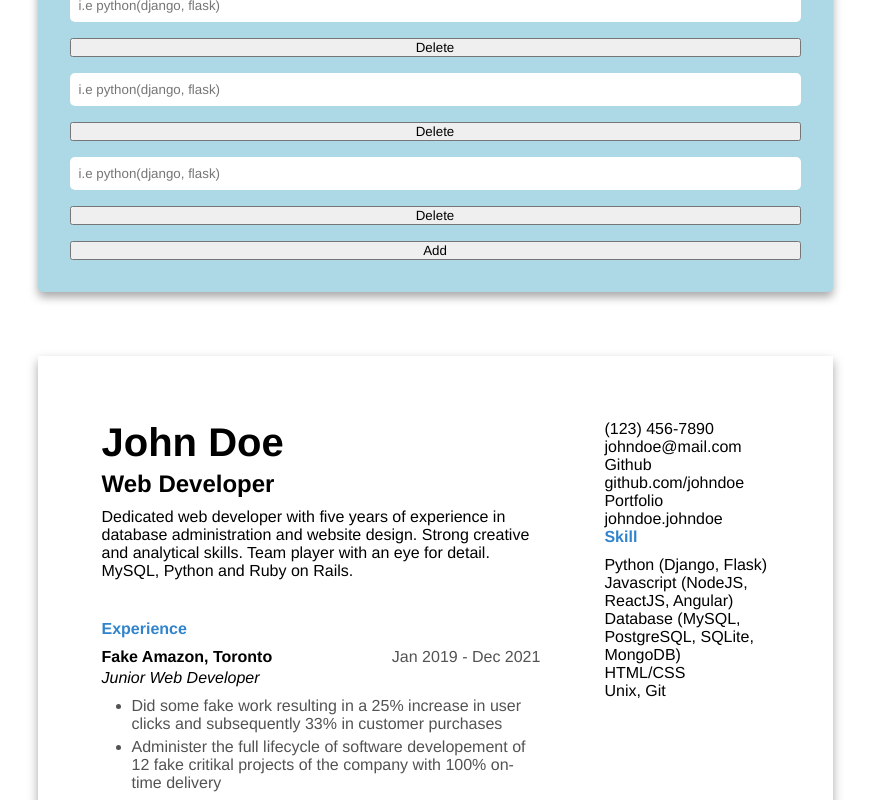
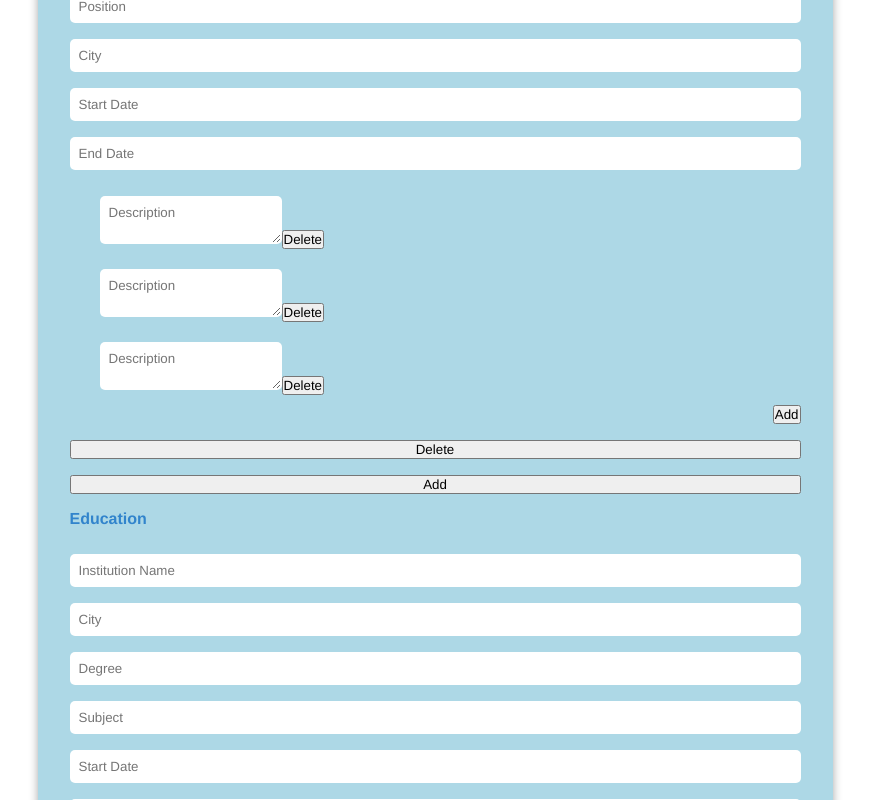
Before and after one commit to jianylei/resume-builder, a React (Create React App) app: page / in a window 1280 px wide. Shown: the part 1920-2720 px from the top of the page, without its empty margins (205-1075 px from the left). Built offline with nearby package versions, Linux system fonts and the light colour scheme; the HTML template or start-up script is replaced by a standard one.

Commit message:
finished preview main content css

```diff
--- a/src/App.css
+++ b/src/App.css
@@ -86,7 +86,7 @@
 .preview-header-container{
 }
 .preview-header-container >h1{
-  font-size: 40px;
+  font-size: 45px;
   margin-bottom: 5px;
 }
 .summary{
@@ -94,10 +94,10 @@
   margin-bottom: 40px;
 }
 /* experience */
-.experience{
-  margin-bottom: 10px;
+.experience, .education{
+  margin-bottom: 5px;
 }
-.experience-flex{
+.experience-flex, .education-flex{
   display: flex;
   justify-content: space-between;
   margin-bottom: 3px;
--- a/src/components/exampleResume.js
+++ b/src/components/exampleResume.js
@@ -46,8 +46,45 @@
         },{
           id: uniqid(),
           text: "Administer the full lifecycle of software developement of 12 fake critikal projects of the company with 100% on-time delivery"
-      }]
-    }],
+      },{
+        id: uniqid(),
+        text: "Applied version control software (Git) to track, test, and update fake pre-existing source code"
+    }]
+    },{
+        id: uniqid(),
+        company: "Fake RBC",
+        position: "Web Developer CO-OP",
+        city: "Toronto",
+        start: "Jun 2018",
+        end: "Dec 2018",
+        description:[{
+          id: uniqid(),
+          text: "Did some fake work resulting in a 25% increase in user clicks and subsequently 33% in customer purchases"
+          },{
+            id: uniqid(),
+            text: "Administer the full lifecycle of software developement of 12 fake critikal projects of the company with 100% on-time delivery"
+        },{
+            id: uniqid(),
+            text: "Applied version control software (Git) to track, test, and update fake pre-existing source code"
+        }]
+      },,{
+        id: uniqid(),
+        company: "Fake Startup",
+        position: "Data Ananlyst CO-OP",
+        city: "Toronto",
+        start: "Jan 2018",
+        end: "Jun 2018",
+        description:[{
+          id: uniqid(),
+          text: "Did some fake work resulting in a 25% increase in user clicks and subsequently 33% in customer purchases"
+          },{
+            id: uniqid(),
+            text: "Administer the full lifecycle of software developement of 12 fake critikal projects of the company with 100% on-time delivery"
+        },{
+            id: uniqid(),
+            text: "Applied version control software (Git) to track, test, and update fake pre-existing source code"
+        }]
+      }],
     education:[{
       id: uniqid(),
       instituteName: "Fake Harvard",
--- a/src/components/form/experienceItems.js
+++ b/src/components/form/experienceItems.js
@@ -62,7 +62,7 @@
             <input onChange={changeExperienceHandler} type="text" name="end" placeholder="End Date"></input>
             <div className="experience-text-container">
                 {experienceItemText}
-                <button onClick={addDescriptionHandler}>Add</button>
+                <button style={{float: "right"}} onClick={addDescriptionHandler}>Add</button>
             </div>
 
             <button onClick={removeExperienceHandler}>Delete</button>
--- a/src/components/form/experienceText.js
+++ b/src/components/form/experienceText.js
@@ -35,7 +35,7 @@
 
     return(
         <div className="experience-text">
-            <textarea onChange={changeExperienceTextHandler} name="text"></textarea>
+            <textarea onChange={changeExperienceTextHandler} name="text" placeholder="Description"></textarea>
             <button onClick={removeExperienceTextHandler}>Delete</button>
         </div>
     )
--- a/src/components/form/skillsItems.js
+++ b/src/components/form/skillsItems.js
@@ -21,7 +21,7 @@
     }
     return (
         <>
-            <input onChange={changeSkillHandler} type="text" name="skill" placeholder="i.e python(django, flask)"></input>
+            <input onChange={changeSkillHandler} type="text" name="skill" placeholder="Add Skill"></input>
             <button onClick={removeSkillHandler}>Delete</button>
         </>
     );
--- a/src/components/preview/educationItems.js
+++ b/src/components/preview/educationItems.js
@@ -1,10 +1,13 @@
 function EducationItem({education}){
     return(
         <div className="education">
-            <div>{education.instituteName}</div>
+            <div className="education-flex">
+                <div style={{fontWeight: "bold"}}>{education.instituteName}, {education.city}</div>
+                <div style={{color:"rgb(83, 83, 83)"}}>{education.start} - {education.end}</div>
+            </div>
+
             <div><i>{education.degree} in {education.subject}</i></div>
-            <div>{education.start} - {education.end}</div>
-            <div>{education.city}</div>
+            <div></div>
         </div>
     )
 }
```
